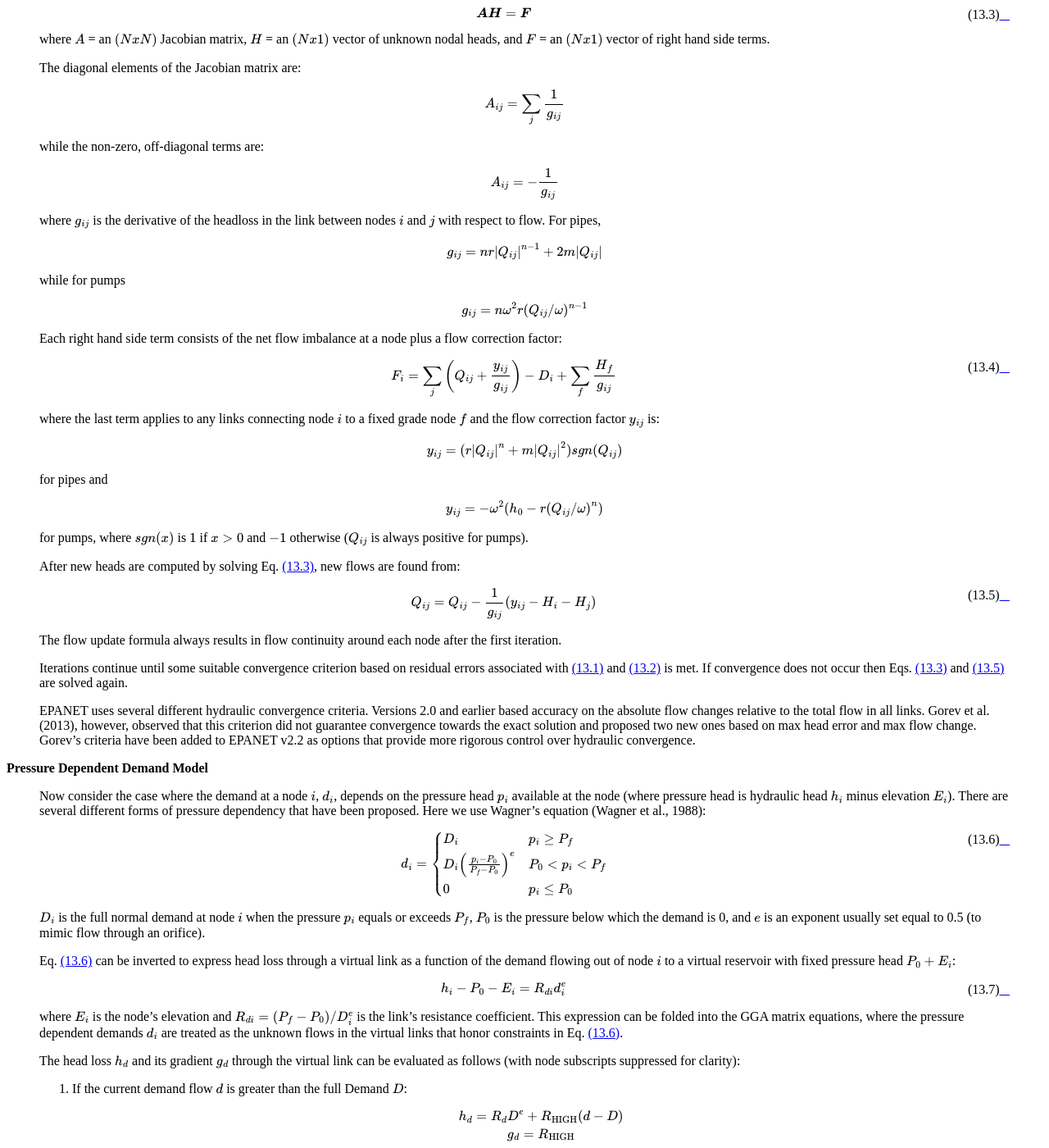
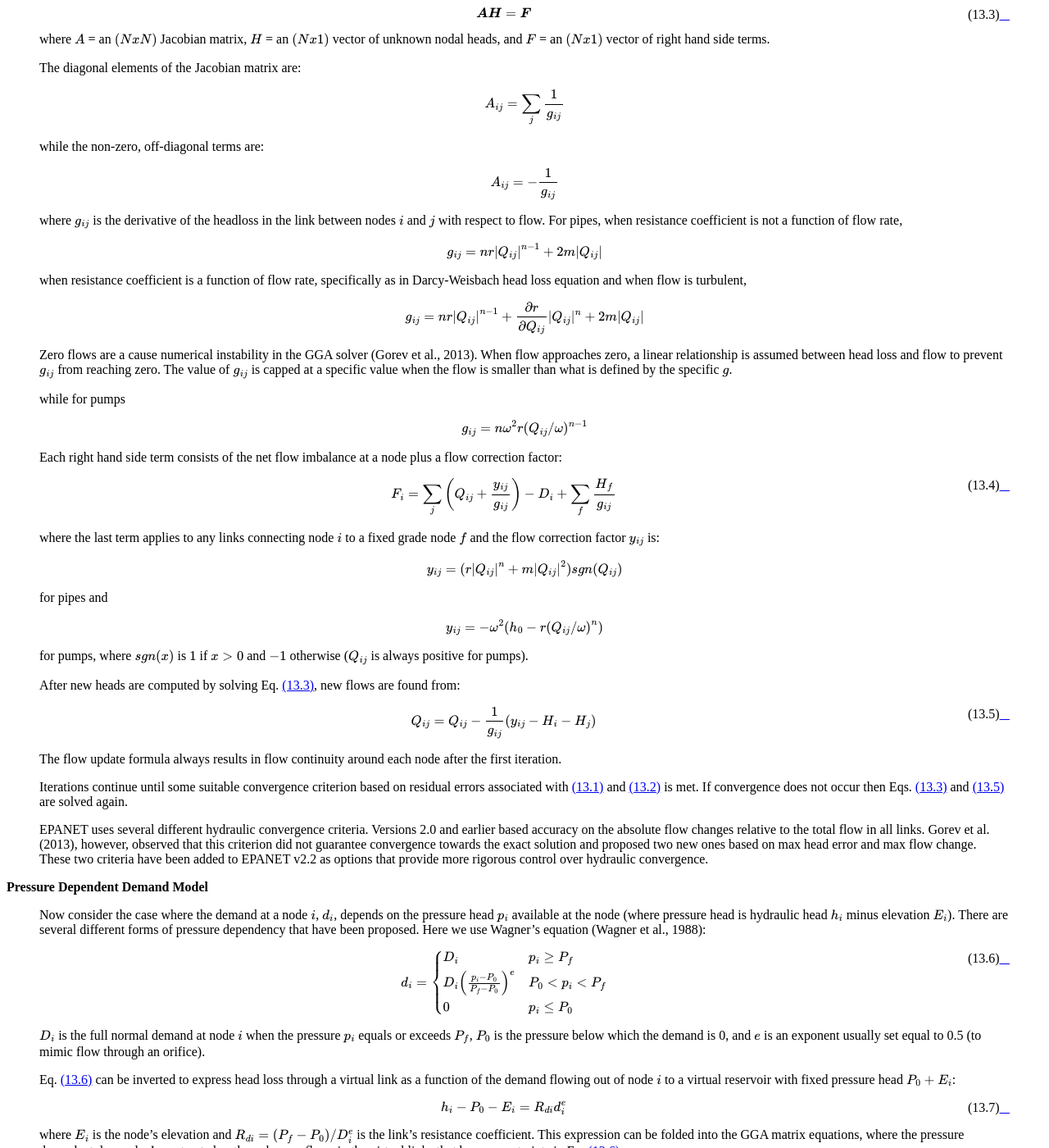
Before and after one commit to USEPA/epanet-manual, a Sphinx documentation site: the page built from docs/analysis_algorithms.rst, in a window 1280 px wide and 1400 px high, scrolled down 1283 px. Shown: the whole window at 82% size. Built offline with Sphinx 7.4.7 and the Read the Docs theme 2.0.0, drawn with Linux system fonts in a browser that asks for light colours; some of the changed text lies outside the part shown.

Commit message:
Signed-off-by: fengshang1972 <51705206+fengshang1972@users.noreply.github.com>

```diff
--- a/docs/analysis_algorithms.rst
+++ b/docs/analysis_algorithms.rst
@@ -92,10 +92,22 @@ Hydraulics
      {A}_{ij} = -\frac{1}{g_{ij}}
 
   where :math:`g_{ij}` is the derivative of the headloss in the link
-  between nodes :math:`i` and :math:`j` with respect to flow. For pipes,
+  between nodes :math:`i` and :math:`j` with respect to flow. For pipes, when
+  resistance coefficient is not a function of flow rate,
 
   .. math::
      {g}_{ij} = nr {{ | Q_{ij} | }^{n - 1}} + 2m | Q_{ij} |
+
+  when resistance coefficient is a function of flow rate, specifically as
+  in Darcy-Weisbach head loss equation and when flow is turbulent,
+
+  .. math::
+     {g}_{ij} = nr {{ | Q_{ij} | }^{n - 1}} + \frac{\partial r}{\partial Q_{ij}}|Q_{ij}|^n + 2m | Q_{ij} |
+
+  Zero flows are a cause numerical instability in the GGA solver (Gorev et al., 2013).
+  When flow approaches zero, a linear relationship is assumed between head loss and
+  flow to prevent :math:`{g}_{ij}` from reaching zero. The value of :math:`{g}_{ij}`
+  is capped at a specific value when the flow is smaller than what is defined by the specific :math:`{g}`.
 
   while for pumps
 
@@ -147,7 +159,7 @@ Hydraulics
   total flow in all links. Gorev et al. (2013), however, observed that this
   criterion did not guarantee convergence towards the exact solution and
   proposed two new ones based on max head error and max flow change.
-  Gorev's criteria have been added to EPANET v2.2 as options that provide more
+  These two criteria have been added to EPANET v2.2 as options that provide more
   rigorous control over hydraulic convergence.
 
 
@@ -329,6 +341,12 @@ Hydraulics
 
      where :math:`\epsilon` = pipe roughness and :math:`d` = pipe diameter.
 
+  Based on friction factor equations described above and Darcy-Weisbach equation in Table 3.1,
+  resistance coefficient is not a function of flow and linear relationship exists between head loss
+  and flow when Re > 2000. If Re > 2000, resistance coefficient depends on pipe flow and the
+  sensitivity of resistance  coefficient to flow needs to be computed in order to calculate :math:`{g}_{ij}`
+  for the pipe.
+
   #. Zero-flows are a cause numerical instability in the GGA solver.
      Gorev (2013) proposed a method to handle zero-flows by substituting
      a linear approximation for the head loss function when flows are
@@ -451,7 +469,7 @@ Hydraulics
      upstream node. For an active PRV from node i to j:
 
      .. math::
-        \frac{1}{p}_{ij} = 0
+        \frac{1}{g_{ij}} = 0
 
      .. math::
         {F}_{j} = {F}_{j} + {10}^{8} Hset
```
